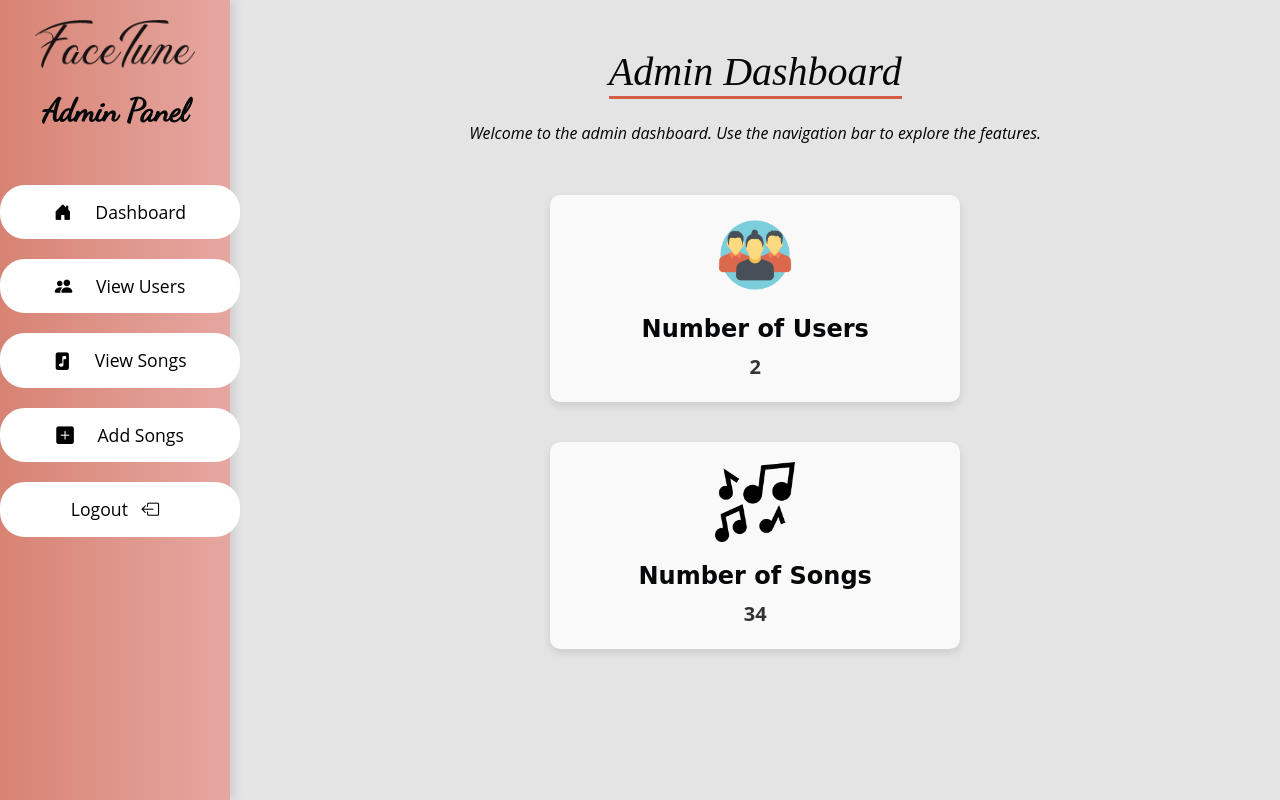
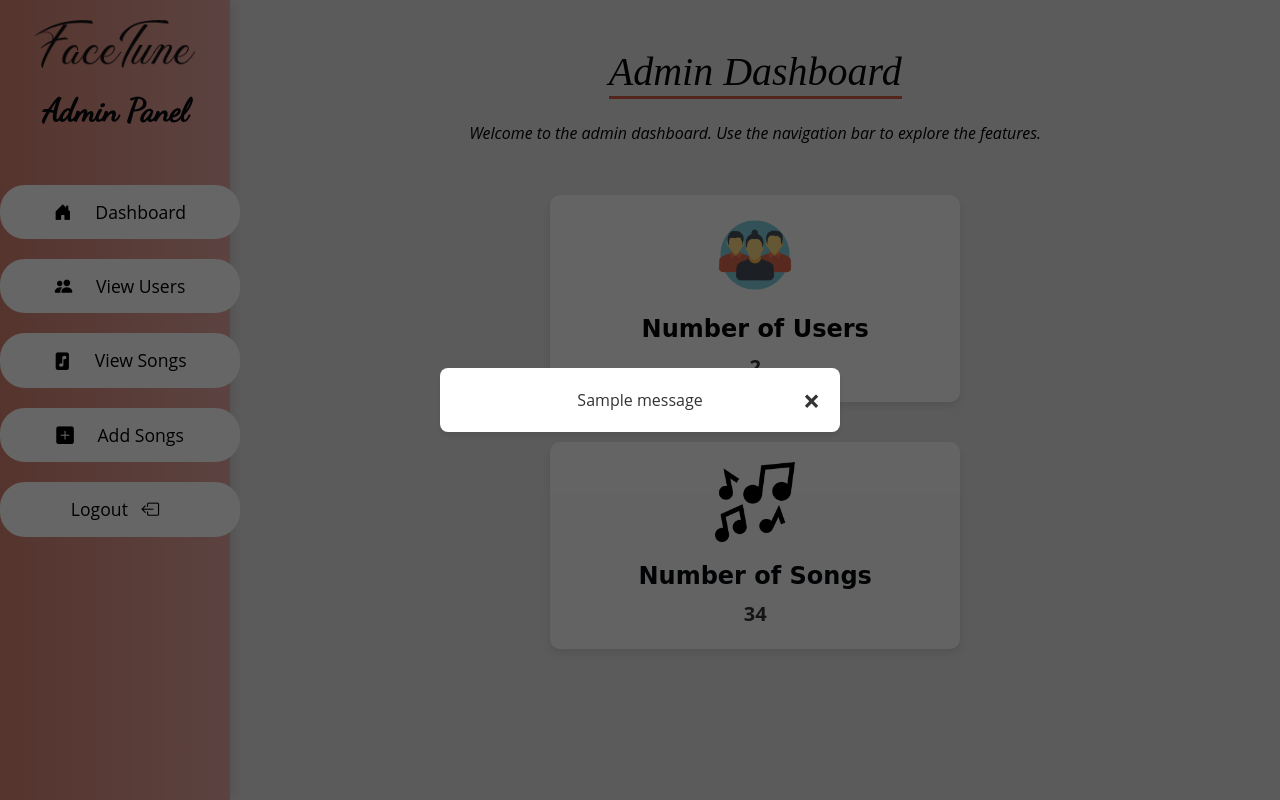
Before and after one commit to subin-shk/FaceTune, a Flask app: page /admin/admin-dashboard in a window 1280 px wide. Run offline with Flask 3, Linux system fonts and the light colour scheme; a user stored in the database is signed in; data comes from the database, SQL or seed files in the repository; both versions use the stored data as it was after the commit; one stand-in notice (Sample message) is shown; parts of the project's set-up code (start-up, migrations or seed data) failed here and were passed over; some libraries are stand-ins or nearby versions; some web fonts are replaced.

Commit message:
Added popup message after login for admin dashboard

```diff
--- a/static/admin.css
+++ b/static/admin.css
@@ -14,33 +14,6 @@ body {
 h2,
 h5 {
   font-family: "Lato", sans-serif;
-}
-.popup {
-  display: none;
-  position: fixed;
-  top: 50%;
-  left: 50%;
-  transform: translate(-50%, -50%);
-  background: white;
-  padding: 20px;
-  border-radius: 5px;
-  box-shadow: 0 0 10px rgba(0, 0, 0, 0.1);
-}
-
-.popup.hidden {
-  display: none;
-}
-
-.popup-content {
-  text-align: center;
-}
-
-.close-btn {
-  cursor: pointer;
-  font-size: 1.5em;
-  position: absolute;
-  top: 5px;
-  right: 10px;
 }
 
 /* Sidebar */
@@ -428,3 +401,58 @@ h5 {
   font-size: 18px;
   font-weight: bold;
 }
+
+/* pop up FOR LOGIN SUCCESSFUL */
+
+/* Popup container */
+.popup {
+  position: fixed;
+  top: 0;
+  left: 0;
+  width: 100%;
+  height: 100%;
+  background-color: rgba(0, 0, 0, 0.6); /* Transparent black background */
+  display: flex;
+  justify-content: center;
+  align-items: center;
+  z-index: 1000;
+}
+
+/* Hidden class to hide the popup initially */
+.hidden {
+  display: none;
+}
+
+/* Popup content box */
+.popup-content {
+  background: #fff;
+  padding: 20px 30px;
+  border-radius: 8px;
+  text-align: center;
+  position: relative;
+  box-shadow: 0 4px 6px rgba(0, 0, 0, 0.1);
+  max-width: 90%;
+  width: 400px;
+}
+
+/* Close button */
+.close-btn {
+  position: absolute;
+  top: 10px;
+  right: 20px;
+  font-size: 30px;
+  font-weight: bold;
+  cursor: pointer;
+  color: #333;
+}
+
+.close-btn:hover {
+  color: #f00;
+}
+
+/* Popup text */
+.popup-content p {
+  margin: 0;
+  font-size: 1rem;
+  color: #333;
+}
--- a/templates/admin/admin-dashboard.html
+++ b/templates/admin/admin-dashboard.html
@@ -32,6 +32,7 @@
     />
   </head>
   <body>
+    <div class="popup-overlay"></div>
     <!-- Popup container for login message -->
     <div id="popup-message" class="popup hidden">
       <div class="popup-content">
@@ -108,23 +109,23 @@
     </div>
 
     <script>
+        function showPopup(message) {
+        const popup = document.getElementById('popup-message');
+        const popupText = document.getElementById('popup-text');
+        popupText.textContent = message;
+        popup.classList.remove('hidden');
+      }
+
       // Function to close the popup
       function closePopup() {
-          document.getElementById('popup-message').classList.add('hidden');
-      }
-
-      // Function to show the popup with the message
-      function showPopup(message) {
-          document.getElementById('popup-text').innerText = message;
-          document.getElementById('popup-message').classList.remove('hidden');
+        document.getElementById('popup-message').classList.add('hidden');
       }
 
       // Trigger the popup if there's a flashed message
       {% with messages = get_flashed_messages() %}
-          {% if messages %}
-              // Make sure to pass the message correctly in JavaScript
-              showPopup("{{ messages[0] }}");
-          {% endif %}
+        {% if messages %}
+          showPopup("{{ messages[0] }}");
+        {% endif %}
       {% endwith %}
     </script>
   </body>
```
Also changed, not shown: musicandface.db.
